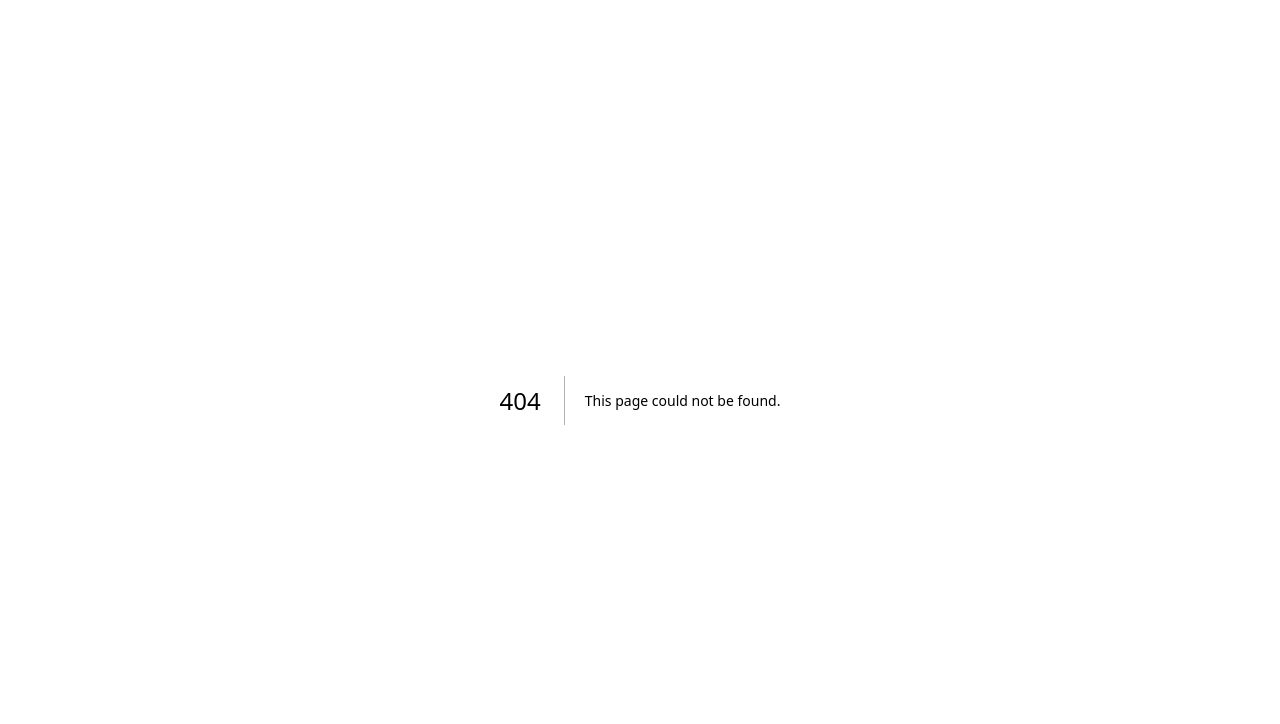
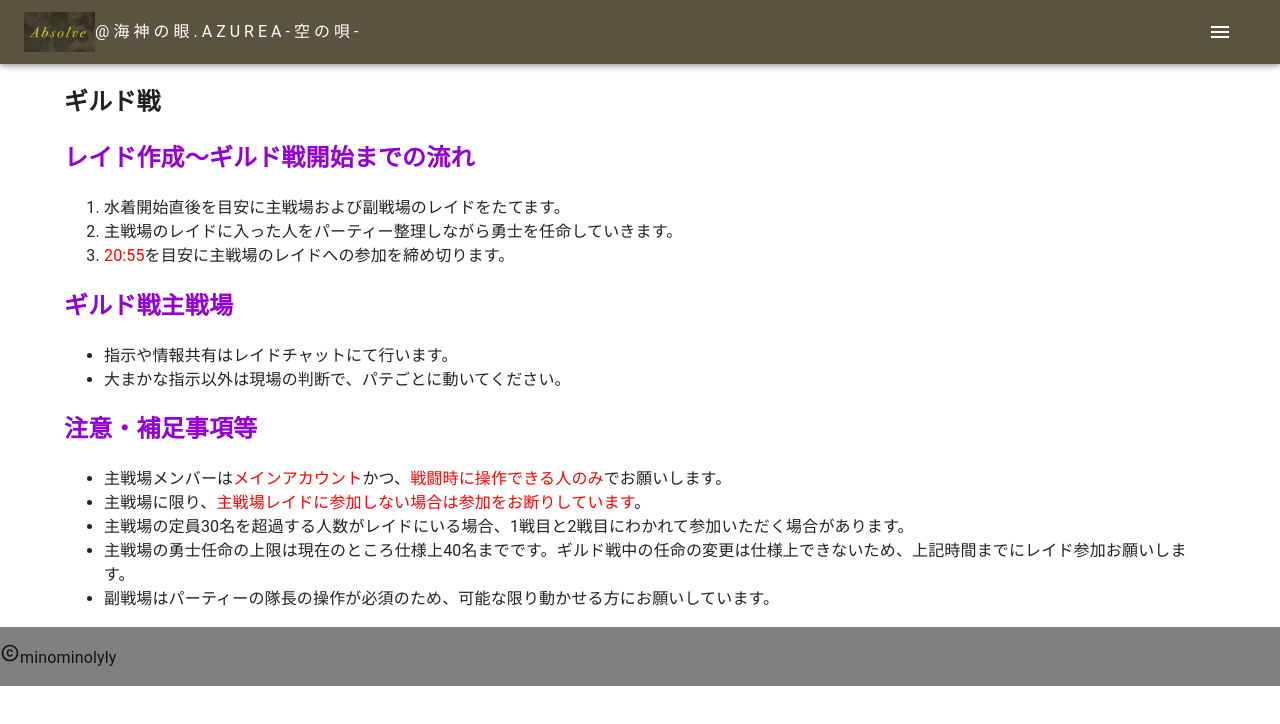
Before and after one commit to minominolyly/azurea-absolve, a Next.js app: page /rule/gvg in a window 1280 px wide. Before the commit this address had no page. Shown: the top 724 px of the page. Built offline with nearby package versions, Linux system fonts and the light colour scheme.

Commit message:
add rule

```diff
--- a/src/constants/RoutePath.ts
+++ b/src/constants/RoutePath.ts
@@ -1,11 +1,19 @@
 const INDEX: string = "/";
 const GALLERY: string = "/gallery/";
 const QUIZ: string = "/quiz/";
+const RULE: string = "/rule/";
+const RULE_BASIC: string = "/rule/basic/";
+const RULE_GVG: string = "/rule/gvg/";
+const RULE_SHINKU_YOJIN: string = "/rule/shinku-yojin/";
 
 const RoutePath = {
   INDEX,
   GALLERY,
   QUIZ,
+  RULE,
+  RULE_BASIC,
+  RULE_GVG,
+  RULE_SHINKU_YOJIN,
 };
 
 export default RoutePath;
--- /dev/null
+++ b/src/pages/rule/gvg.tsx
@@ -0,0 +1,69 @@
+import CommonLayout from "@/layouts/CommonLayout";
+import { Container } from "@mui/material";
+
+export default function RuleGvGPage() {
+  return (
+    <CommonLayout title="ギルド戦 / Absolve@海神の眼.AZUREA-空の唄-">
+      <Container>
+        <section>
+          <h1>{"ギルド戦"}</h1>
+        </section>
+        <section>
+          <h2>
+            <span style={{ color: "darkviolet" }}>
+              レイド作成～ギルド戦開始までの流れ
+            </span>
+          </h2>
+          <ol>
+            <li>水着開始直後を目安に主戦場および副戦場のレイドをたてます。</li>
+            <li>
+              主戦場のレイドに入った人をパーティー整理しながら勇士を任命していきます。
+            </li>
+            <li>
+              <span style={{ color: "red" }}>20:55</span>
+              を目安に主戦場のレイドへの参加を締め切ります。
+            </li>
+          </ol>
+        </section>
+        <section>
+          <h2>
+            <span style={{ color: "darkviolet" }}>ギルド戦主戦場</span>
+          </h2>
+          <ul>
+            <li>指示や情報共有はレイドチャットにて行います。</li>
+            <li>大まかな指示以外は現場の判断で、パテごとに動いてください。</li>
+          </ul>
+        </section>
+        <section>
+          <h2>
+            <span style={{ color: "darkviolet" }}>注意・補足事項等</span>
+          </h2>
+          <ul>
+            <li>
+              主戦場メンバーは
+              <span style={{ color: "red" }}>メインアカウント</span>かつ、
+              <span style={{ color: "red" }}>戦闘時に操作できる人のみ</span>
+              でお願いします。
+            </li>
+            <li>
+              主戦場に限り、
+              <span style={{ color: "red" }}>
+                主戦場レイドに参加しない場合は参加をお断りしています
+              </span>
+              。
+            </li>
+            <li>
+              主戦場の定員30名を超過する人数がレイドにいる場合、1戦目と2戦目にわかれて参加いただく場合があります。
+            </li>
+            <li>
+              主戦場の勇士任命の上限は現在のところ仕様上40名までです。ギルド戦中の任命の変更は仕様上できないため、上記時間までにレイド参加お願いします。
+            </li>
+            <li>
+              副戦場はパーティーの隊長の操作が必須のため、可能な限り動かせる方にお願いしています。
+            </li>
+          </ul>
+        </section>
+      </Container>
+    </CommonLayout>
+  );
+}
```
Also changed, not shown: src/pages/rule/basic.tsx (added, +68 -0 lines), src/pages/rule/index.tsx (+40 -55 lines), src/pages/rule/shinku-yojin.tsx (added, +42 -0 lines).
